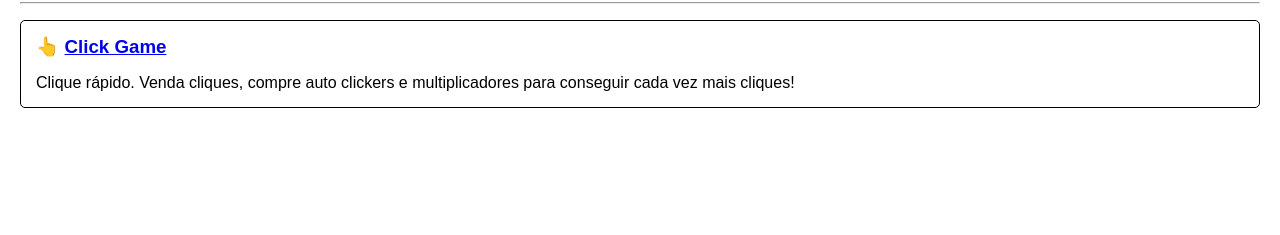
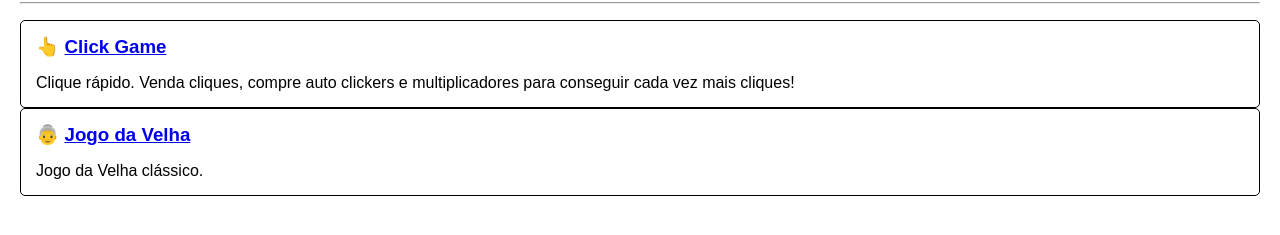
Before and after one commit to Kevin20180/Kevin20180.github.io, a plain HTML site: page index.html in a window 1280 px wide. Shown: the part 181-416 px from the top of the page. Drawn offline with Linux system fonts and the light colour scheme.

Commit message:
feat: adiciona Jogo da Velha na lista

```diff
--- a/index.html
+++ b/index.html
@@ -67,6 +67,11 @@ header h1 {
                 <p>Clique rápido. Venda cliques, compre auto clickers
                 e multiplicadores para conseguir cada vez mais cliques!</p>
             </li>
+
+            <li>
+                <h3>👵 <a href="/TicTacToe/index.html">Jogo da Velha</a></h3>
+                <p>Jogo da Velha clássico.</p>
+            </li>
         </ul>
     </section>
 </body>
```
